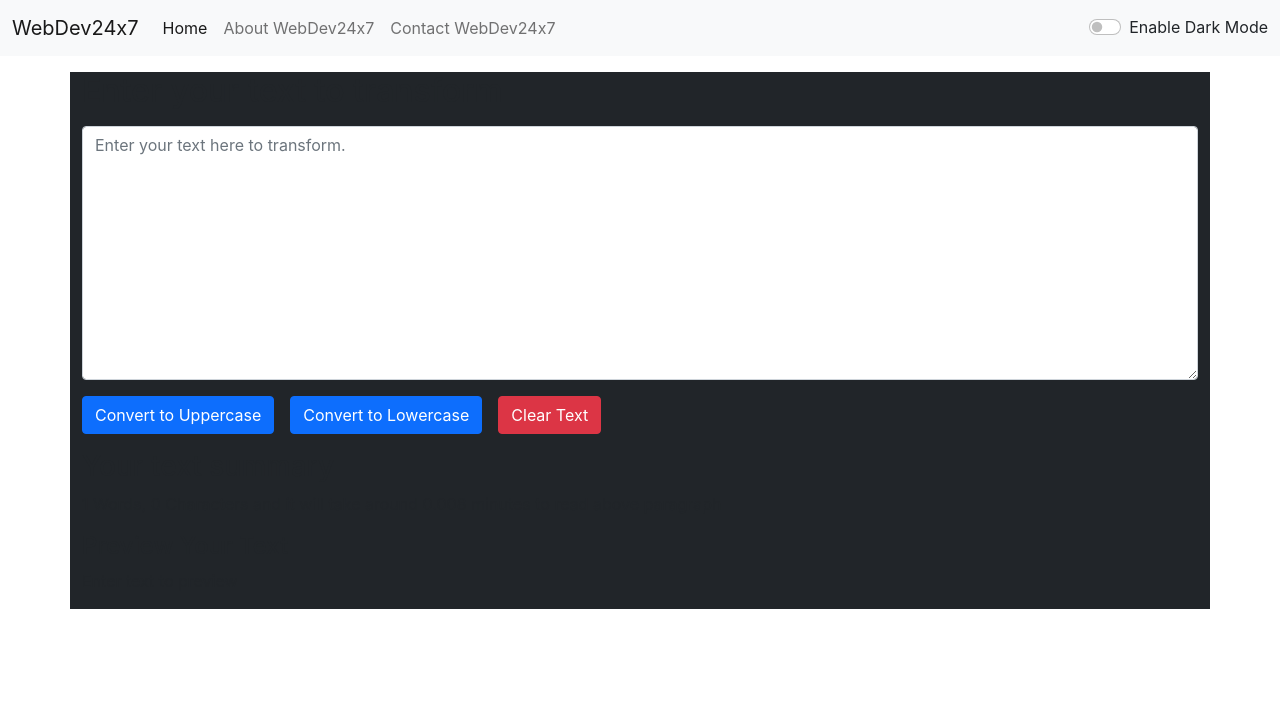
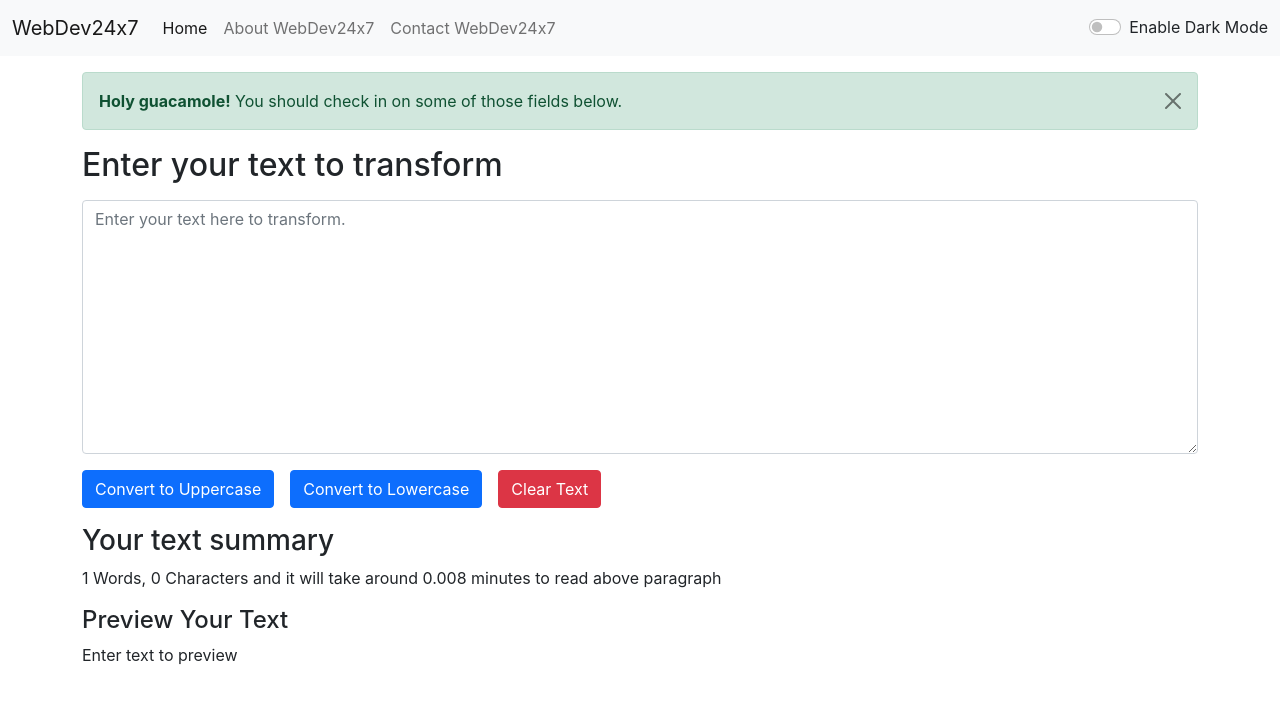
Before and after one commit to rajatAvianWE/textutils, a React (Create React App) app: page / in a window 1280 px wide. Shown: the top 702 px of the page. Built offline with nearby package versions, Linux system fonts and the light colour scheme.

Commit message:
alert component created

```diff
--- a/src/App.js
+++ b/src/App.js
@@ -10,16 +10,18 @@ function App() {
 
   const handleMode = ()=>{
     if(mode === 'light'){
+      document.body.style.backgroundColor = "gray";
       setMode('dark');
     }else{
       setMode('light');
+      document.body.style.backgroundColor = "white";
     }
   }
 
   return (
     <>
       <Navbar title="WebDev24x7" home="Home" about="About WebDev24x7" contact="Contact WebDev24x7" mode={mode} handleMode={handleMode} />
-      <div className='container bg-dark'>
+      <div className='container'>
         <TextForm label="Enter your text to transform" />
       </div>
     </>
--- /dev/null
+++ b/src/components/Alert.js
@@ -0,0 +1,8 @@
+export default function Alert(params) {
+    return (
+        <div class="alert alert-success alert-dismissible fade show mt-3" role="alert">
+            <strong>Holy guacamole!</strong> You should check in on some of those fields below.
+            <button type="button" class="btn-close" data-bs-dismiss="alert" aria-label="Close"></button>
+        </div>
+    );
+}
--- a/src/components/TextForm.js
+++ b/src/components/TextForm.js
@@ -1,4 +1,5 @@
 import React, {useState} from 'react'
+import Alert from './Alert';
 
 export default function TextForm(props) {
     const handleUpClick = ()=>{
@@ -24,6 +25,7 @@ export default function TextForm(props) {
 
     return (
         <div>
+            <Alert />
             <div className="mt-3 mb-3">
                 <h2 className="form-label mb-3">{props.label}</h2>
                 <textarea className="form-control" value={text} onChange={handleUpOnChange} id="textBox" rows="10" placeholder="Enter your text here to transform."></textarea>
```
